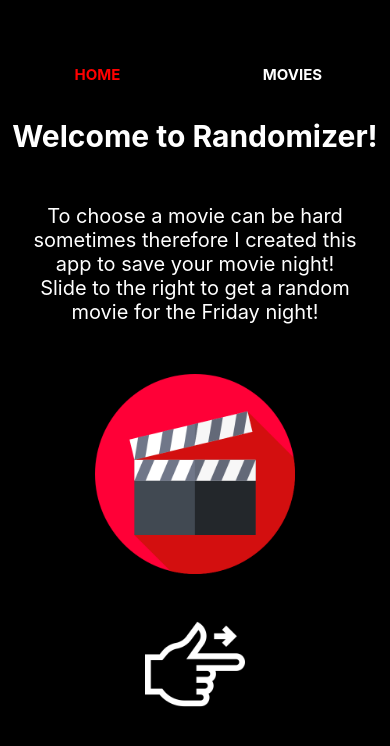
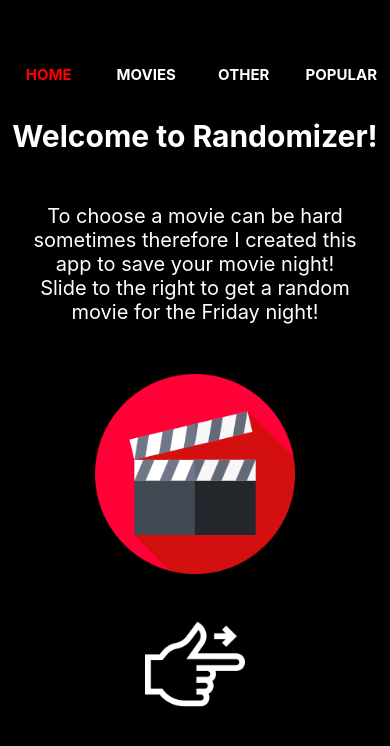
Before and after one commit to Technigo/project-react-native-app, a React Native app: screen / in a window 390 px wide. Shown: the top 746 px of the page. Built offline with nearby package versions, Linux system fonts and the light colour scheme; no server answers.

Commit message:
added some extra tab

```diff
--- a/App.js
+++ b/App.js
@@ -30,6 +30,8 @@ const App = () => {
 				}}>
         <Tab.Screen name="Home" component={HomePage} />
         <Tab.Screen name="Movies" component={Movies} />
+				<Tab.Screen name="Other" component={Movies} />
+				<Tab.Screen name="Popular" component={Movies} />
       </Tab.Navigator>
 		</NavigationContainer>
 	);
--- a/components/Movies.js
+++ b/components/Movies.js
@@ -53,7 +53,6 @@ const Movies = () => {
 							<TitleText>{randomMovie.title}</TitleText>
 							<Description>{randomMovie.overview}</Description>
 							<Rate>Rate: {randomMovie.vote_average}</Rate>
-
 							<APIButton onPress={generateMovie}>
 								<Text style={styles.title}>Give me more tips!</Text>
 							</APIButton>
```
Also changed, not shown: components/SimpleAnimation.js (deleted, +0 -26 lines).
